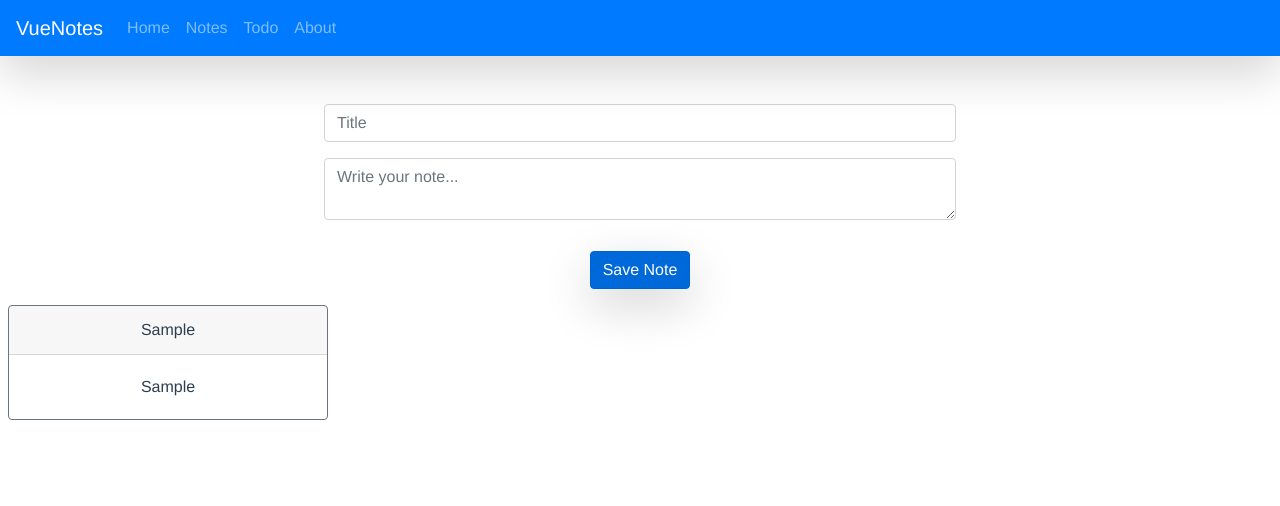
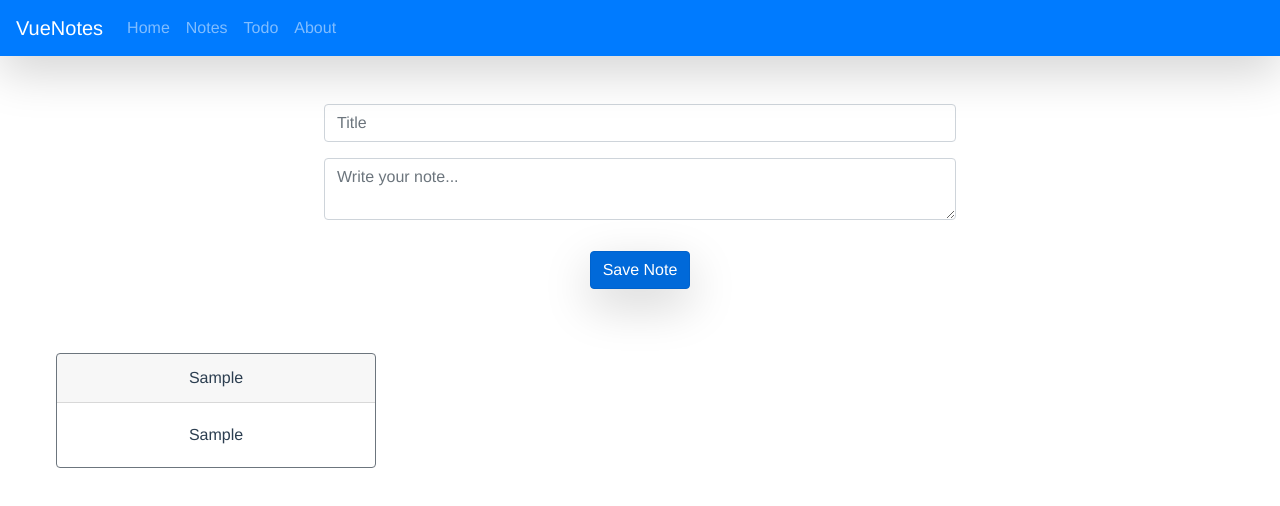
Before and after one commit to fatihbabacan92/VueNotes, a Vue app: page /notes in a window 1280 px wide. Both pictures are taken after typing "Sample", "Sample" into the empty fields and a click on the button "Save Note". Shown: the top 506 px of the page. Built offline with nearby package versions, Linux system fonts and the light colour scheme.

Commit message:
Changed Style to Load Notes in a Grid

```diff
--- a/src/components/Note.vue
+++ b/src/components/Note.vue
@@ -1,5 +1,5 @@
 <template>
-  <div>
+  <div class="d-block">
     <div class="m-2">
         <input v-model="newNote.title" type="text" placeholder="Title" class="form-control m-2 w-50" />
         <textarea
@@ -10,8 +10,8 @@
         />
     </div>
           <button @click="addNote" class="btn btn-primary shadow-lg m-2">Save Note</button>
-    <div class="d-inline">
-      <NoteItem v-for="n in notes" v-bind:note="n" v-bind:key="n.id" class="m-2"/>
+    <div class="m-5">
+      <NoteItem v-for="n in notes" v-bind:note="n" v-bind:key="n.id" />
     </div>
   </div>
 </template>
--- a/src/components/NoteItem.vue
+++ b/src/components/NoteItem.vue
@@ -1,6 +1,6 @@
 <template>
-  <div>
-    <div class="card border-secondary mb-3" style="max-width: 20rem;">
+  <div class="d-inline float-left m-2">
+    <div class="card border-secondary mb-3 note">
       <div class="card-header">{{note.title}}</div>
       <div class="card-body">
         <p class="card-text">{{note.text}}</p>
@@ -20,4 +20,7 @@ export default {
 </script>
 
 <style>
+.note {
+  min-width: 20rem;
+}
 </style>
```
